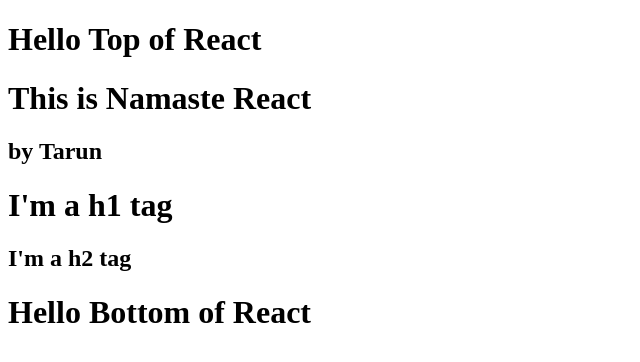
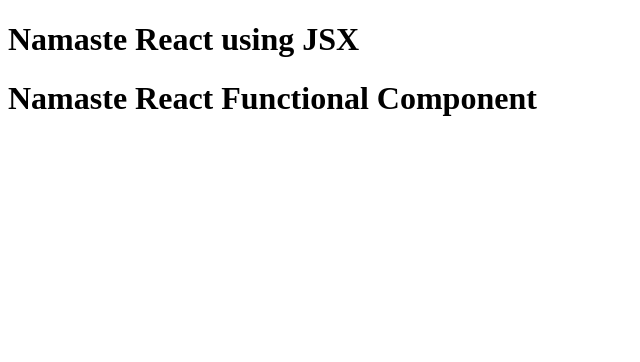
Before and after one commit to lioneltarun10/Namaste-React, a React (Vite) app: page / in a window 1280 px wide. Shown: the top 362 px of the page, without its empty margins (0-640 px from the left). Built offline with nearby package versions, Linux system fonts and the light colour scheme.

Commit message:
episode_03

```diff
--- a/App.js
+++ b/App.js
@@ -1,41 +1,31 @@
 import React from "react";
 import  ReactDOM  from "react-dom/client";
-/*
-*  <div id="parent">
-      <div id="child">
-        <h1>Im an h1 tag</h1>
-        <h2>Im an h2 tag</h2>
-      </div>
-      <div id="child2">
-        <h1>Im an h1 tag</h1>
-        <h2>Im an h2 tag</h2>
-      </div>
-   </div>
-*
-*
-*   ReactElement(object) => HTML(Browser Understands)
- */
 
-const parent = React.createElement("div",
-          {id:"parent"},
-         [React.createElement("div",
-         {id:"child"},
-         [React.createElement("h1",{id:"parent"},"This is Namaste React"),
-         React.createElement("h2",{id:"parent"},"by Tarun")]),
-         React.createElement("div",
-         {id:"child2"},
-         [React.createElement("h1",{id:"parent"},"I'm a h1 tag"),
-         React.createElement("h2",{id:"parent"},"I'm a h2 tag")])])
 
-//JSX
+const elen = <span>React Element</span>
 
-// const heading = React.createElement("h1",{
-//     id:"heading",
-//     xyz: "abc"
-// },"Hello World from React!")
+const Title = () => (
+<h1 className="head" tabIndex="1" >
+  Namaste React using JSX
+  </h1>
+  )
 
-console.log(parent); // object
+const data = 1000
 
-const root = ReactDOM.createRoot(document.getElementById('root'))
+// const HeadingComponent = () =>{
+//   return <h1 className="heading">Namaste React Functional Component</h1>
+// }
 
-root.render(parent)
+// component composition
+const HeadingComponent = () =>(
+  <div id="container">
+   {Title()}
+<h1 className="heading">Namaste React Functional Component</h1>
+  </div>
+)
+
+
+// console.log(heading);
+const root = ReactDOM.createRoot(document.getElementById("root"))
+// root.render(heading)
+root.render(<HeadingComponent />)
--- a/index.html
+++ b/index.html
@@ -7,11 +7,10 @@
     <link rel="stylesheet" href="./index.css">
 </head>
 <body>
-    <h1>Hello Top of React</h1>
-    <div id="root">
-       <h1>Tarun is here!</h1>
+
+    <div id="root" class="root">
+       <h1>Not Rendered</h1>
     </div>
-    <h1>Hello Bottom of React</h1>
 
 
     <!-- <script>
```
Also changed, not shown: 1 other file (tests, documents, lock files or other folders).
